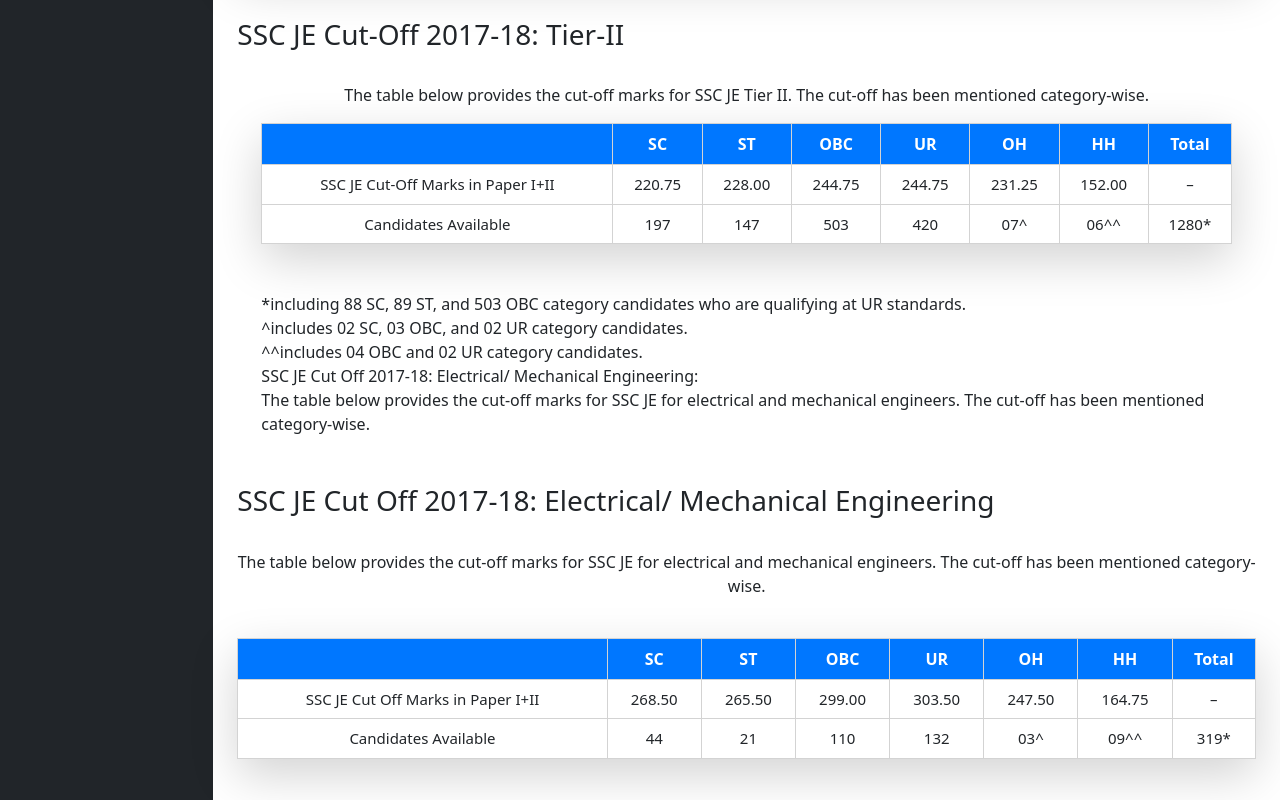
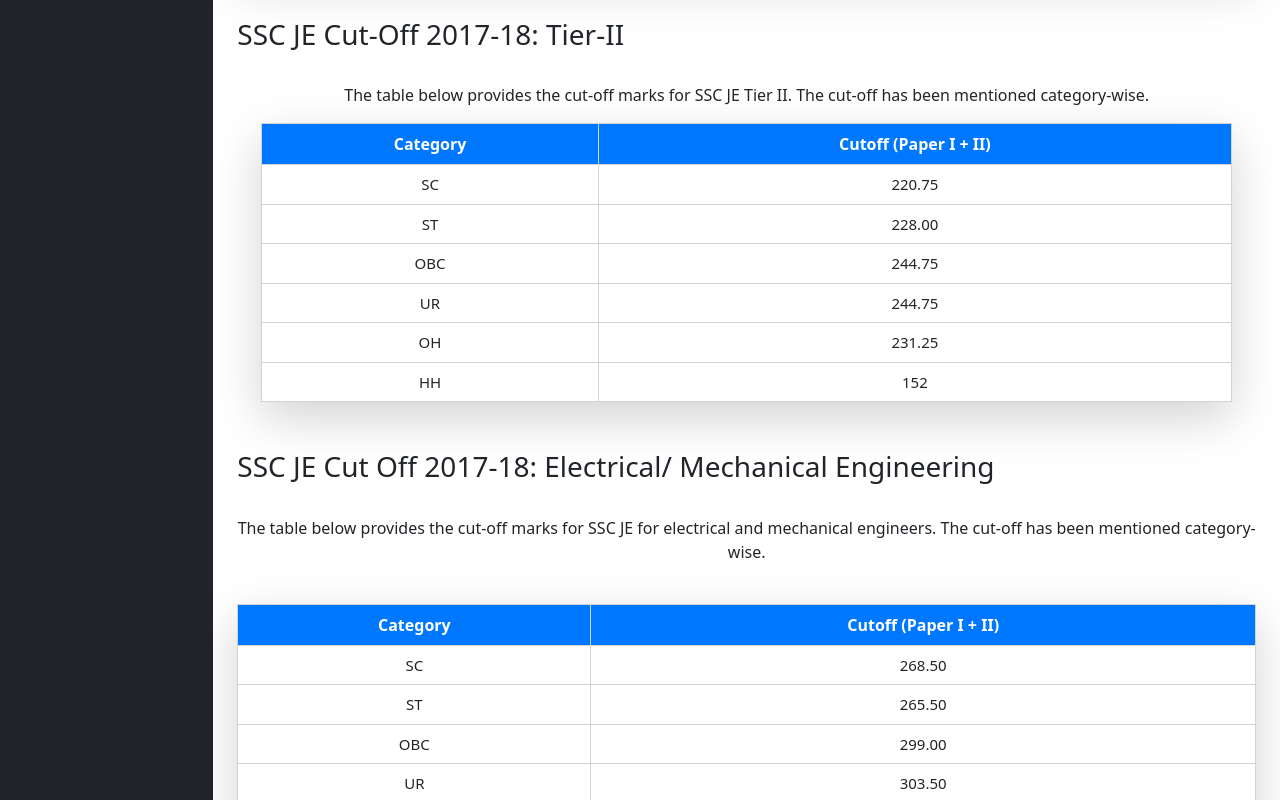
Before and after one commit to DAKSHSATVIK/ExcelMe1, a plain HTML site: page AAAAAAAAA/sscjecutoff.html in a window 1280 px wide. Shown: the part 2000-2800 px from the top of the page. Drawn offline with nearby package versions, Linux system fonts and the light colour scheme.

Commit message:
Update sscjecutoff.html

```diff
--- a/AAAAAAAAA/sscjecutoff.html
+++ b/AAAAAAAAA/sscjecutoff.html
@@ -71,6 +71,7 @@ tr:nth-child(even) {
         .new {
             background-color: lightblue;
         }
+
         @media (max-width: 767px) {
             td {
                 font-size: 11px;
@@ -221,12 +222,16 @@ tr:nth-child(even) {
                 <table class="table shadow-lg p-3 mb-5 bg-body rounded">
                     <tbody style="text-align: center">
                         <tr>
-                            <th style=" background-color: rgb(255, 0, 128); color:white"colspan="3" width="638"><strong>SSC JE Tier-1 Cut Off 2021</strong></td>
+                            <th style=" background-color: rgb(255, 0, 128); color:white" colspan="3" width="638">
+                                <strong>SSC JE Tier-1 Cut Off 2021</strong></td>
                         </tr>
                         <tr>
-                            <td style=" background-color: rgb(0, 119, 255); color:white" width="109"><strong>Category</strong></td>
-                            <td style=" background-color: rgb(0, 119, 255); color:white" width="270"><strong>Civil &amp; Structural Engineering</strong></td>
-                            <td style=" background-color: rgb(0, 119, 255); color:white" width="259"><strong>Electrical/ Mechanical Engineering</strong></td>
+                            <td style=" background-color: rgb(0, 119, 255); color:white" width="109">
+                                <strong>Category</strong></td>
+                            <td style=" background-color: rgb(0, 119, 255); color:white" width="270"><strong>Civil &amp;
+                                    Structural Engineering</strong></td>
+                            <td style=" background-color: rgb(0, 119, 255); color:white" width="259"><strong>Electrical/
+                                    Mechanical Engineering</strong></td>
                         </tr>
                         <tr>
                             <td width="109">General</td>
@@ -269,9 +274,12 @@ tr:nth-child(even) {
                 <table class="table shadow-lg p-3 mb-5 bg-body rounded">
                     <tbody>
                         <tr>
-                            <th style=" background-color: rgb(0, 119, 255); color:white">Category</th style=" background-color: rgb(0, 119, 255); color:white">
-                            <th style=" background-color: rgb(0, 119, 255); color:white">Civil Engineering</th style=" background-color: rgb(0, 119, 255); color:white">
-                            <th style=" background-color: rgb(0, 119, 255); color:white">Electrical/ Mechanical Engineering</th style=" background-color: rgb(0, 119, 255); color:white">
+                            <th style=" background-color: rgb(0, 119, 255); color:white">Category</th
+                                style=" background-color: rgb(0, 119, 255); color:white">
+                            <th style=" background-color: rgb(0, 119, 255); color:white">Civil Engineering</th
+                                style=" background-color: rgb(0, 119, 255); color:white">
+                            <th style=" background-color: rgb(0, 119, 255); color:white">Electrical/ Mechanical
+                                Engineering</th style=" background-color: rgb(0, 119, 255); color:white">
                         </tr>
                         <tr>
                             <td>UR</td>
@@ -314,9 +322,12 @@ tr:nth-child(even) {
                 <table class="table shadow-lg p-3 mb-5 bg-body rounded">
                     <tbody>
                         <tr>
-                            <th style=" background-color: rgb(0, 119, 255); color:white">Category</th style=" background-color: rgb(0, 119, 255); color:white">
-                            <th style=" background-color: rgb(0, 119, 255); color:white">Civil Engineering</th style=" background-color: rgb(0, 119, 255); color:white">
-                            <th style=" background-color: rgb(0, 119, 255); color:white">Electrical/ Mechanical Engineering</th style=" background-color: rgb(0, 119, 255); color:white">
+                            <th style=" background-color: rgb(0, 119, 255); color:white">Category</th
+                                style=" background-color: rgb(0, 119, 255); color:white">
+                            <th style=" background-color: rgb(0, 119, 255); color:white">Civil Engineering</th
+                                style=" background-color: rgb(0, 119, 255); color:white">
+                            <th style=" background-color: rgb(0, 119, 255); color:white">Electrical/ Mechanical
+                                Engineering</th style=" background-color: rgb(0, 119, 255); color:white">
                         </tr>
                         <tr>
                             <td>UR</td>
@@ -370,13 +381,16 @@ tr:nth-child(even) {
                         </tr>
                     </tbody>
                 </table>
-                <h3 class="ssccuth">SSC JE Cutoff 2017-18</h3><br>
+                <h3 class="ssccuth">SSC JE Cutoff 2017-18 : Tier-1</h3><br>
                 <table class="table shadow-lg p-3 mb-5 bg-body rounded">
                     <tbody>
                         <tr>
-                            <th style=" background-color: rgb(0, 119, 255); color:white">Category</th style=" background-color: rgb(0, 119, 255); color:white">
-                            <th style=" background-color: rgb(0, 119, 255); color:white">Civil Engineering</th style=" background-color: rgb(0, 119, 255); color:white">
-                            <th style=" background-color: rgb(0, 119, 255); color:white">Mechanical &amp; Electrical Engineering</th style=" background-color: rgb(0, 119, 255); color:white">
+                            <th style=" background-color: rgb(0, 119, 255); color:white">Category</th
+                                style=" background-color: rgb(0, 119, 255); color:white">
+                            <th style=" background-color: rgb(0, 119, 255); color:white">Civil Engineering</th
+                                style=" background-color: rgb(0, 119, 255); color:white">
+                            <th style=" background-color: rgb(0, 119, 255); color:white">Mechanical &amp; Electrical
+                                Engineering</th style=" background-color: rgb(0, 119, 255); color:white">
                         </tr>
                         <tr>
                             <td>UR</td>
@@ -414,86 +428,95 @@ tr:nth-child(even) {
                 <p style="text-align: center;"> The table below provides the cut-off marks for SSC JE Tier II. The
                     cut-off has been mentioned category-wise.</p>
                 <div class="container col-md-12">
-                <table class="table shadow-lg p-3 mb-5 bg-body rounded smalltext">
+                    <table class="table shadow-lg p-3 mb-5 bg-body rounded">
                         <tbody>
                             <tr>
-                            <th style=" background-color: rgb(0, 119, 255); color:white"></th style=" background-color: rgb(0, 119, 255); color:white">
-                            <th style=" background-color: rgb(0, 119, 255); color:white">SC</th style=" background-color: rgb(0, 119, 255); color:white">
-                            <th style=" background-color: rgb(0, 119, 255); color:white">ST</th style=" background-color: rgb(0, 119, 255); color:white">
-                            <th style=" background-color: rgb(0, 119, 255); color:white">OBC</th style=" background-color: rgb(0, 119, 255); color:white">
-                            <th style=" background-color: rgb(0, 119, 255); color:white">UR</th style=" background-color: rgb(0, 119, 255); color:white">
-                            <th style=" background-color: rgb(0, 119, 255); color:white">OH</th style=" background-color: rgb(0, 119, 255); color:white">
-                            <th style=" background-color: rgb(0, 119, 255); color:white">HH</th style=" background-color: rgb(0, 119, 255); color:white">
-                            <th style=" background-color: rgb(0, 119, 255); color:white">Total</th style=" background-color: rgb(0, 119, 255); color:white">
+                                <th style=" background-color: rgb(0, 119, 255); color:white">Category</th
+                                    style=" background-color: rgb(0, 119, 255); color:white">
+                                <th style=" background-color: rgb(0, 119, 255); color:white">Cutoff (Paper I + II)</th
+                                    style=" background-color: rgb(0, 119, 255); color:white">
+
                             </tr>
                             <tr>
-                            <td>SSC JE Cut-Off Marks in Paper I+II</td>
+                                <td>SC</td>
                                 <td>220.75</td>
-                            <td>228.00</td>
-                            <td>244.75</td>
-                            <td>244.75</td>
-                            <td>231.25</td>
-                            <td>152.00</td>
-                            <td>–</td>
+
                             </tr>
                             <tr>
-                            <td>Candidates Available</td>
-                            <td>197</td>
-                            <td>147</td>
-                            <td>503</td>
-                            <td>420</td>
-                            <td>07^</td>
-                            <td>06^^</td>
-                            <td>1280*</td>
+                                <td>ST</td>
+                                <td>228.00</td>
+
                             </tr>
+                            <tr>
+                                <td>OBC</td>
+                                <td>244.75</td>
+
+                            </tr>
+                            <tr>
+                                <td>UR</td>
+                                <td>244.75</td>
+
+                            </tr>
+                            <tr>
+                                <td>OH</td>
+                                <td>231.25</td>
+
+                            </tr>
+                            <tr>
+                                <td>HH</td>
+                                <td>152</td>
+
+                            </tr>
+
                         </tbody>
                     </table>
-                *including 88 SC, 89 ST, and 503 OBC category candidates who are qualifying at UR standards. <br>
-                ^includes 02 SC, 03 OBC, and 02 UR category candidates. <br>
-                ^^includes 04 OBC and 02 UR category candidates. <br>
-                SSC JE Cut Off 2017-18: Electrical/ Mechanical Engineering: <br>
-                The table below provides the cut-off marks for SSC JE for electrical and mechanical engineers. The
-                cut-off has been mentioned category-wise. <br><br><br></div>
+                </div>
                 <h3 class="ssccuth">SSC JE Cut Off 2017-18: Electrical/ Mechanical Engineering</h3><br>
                 <p style="text-align: center;">The table below provides the cut-off marks for SSC JE for electrical and
                     mechanical engineers. The cut-off has been mentioned category-wise.</p><br>
-                <table class="table shadow-lg p-3 mb-5 bg-body rounded smalltext">
+                    <table class="table shadow-lg p-3 mb-5 bg-body rounded">
                         <tbody>
                             <tr>
-                            <th style=" background-color: rgb(0, 119, 255); color:white"></th style=" background-color: rgb(0, 119, 255); color:white">
-                            <th style=" background-color: rgb(0, 119, 255); color:white">SC</th style=" background-color: rgb(0, 119, 255); color:white">
-                            <th style=" background-color: rgb(0, 119, 255); color:white">ST</th style=" background-color: rgb(0, 119, 255); color:white">
-                            <th style=" background-color: rgb(0, 119, 255); color:white">OBC</th style=" background-color: rgb(0, 119, 255); color:white">
-                            <th style=" background-color: rgb(0, 119, 255); color:white">UR</th style=" background-color: rgb(0, 119, 255); color:white">
-                            <th style=" background-color: rgb(0, 119, 255); color:white">OH</th style=" background-color: rgb(0, 119, 255); color:white">
-                            <th style=" background-color: rgb(0, 119, 255); color:white">HH</th style=" background-color: rgb(0, 119, 255); color:white">
-                            <th style=" background-color: rgb(0, 119, 255); color:white">Total</th style=" background-color: rgb(0, 119, 255); color:white">
+                                <th style=" background-color: rgb(0, 119, 255); color:white">Category</th
+                                    style=" background-color: rgb(0, 119, 255); color:white">
+                                <th style=" background-color: rgb(0, 119, 255); color:white">Cutoff (Paper I + II)</th
+                                    style=" background-color: rgb(0, 119, 255); color:white">
+
                             </tr>
                             <tr>
-                            <td>SSC JE Cut Off Marks in Paper I+II</td>
+                                <td>SC</td>
                                 <td>268.50</td>
-                            <td>265.50</td>
-                            <td>299.00</td>
-                            <td>303.50</td>
-                            <td>247.50</td>
-                            <td>164.75</td>
-                            <td>–</td>
+
                             </tr>
                             <tr>
-                            <td>Candidates Available</td>
-                            <td>44</td>
-                            <td>21</td>
-                            <td>110</td>
-                            <td>132</td>
-                            <td>03^</td>
-                            <td>09^^</td>
-                            <td>319*</td>
+                                <td>ST</td>
+                                <td>265.50</td>
+
                             </tr>
+                            <tr>
+                                <td>OBC</td>
+                                <td>299.00</td>
+
+                            </tr>
+                            <tr>
+                                <td>UR</td>
+                                <td>303.50</td>
+
+                            </tr>
+                            <tr>
+                                <td>OH</td>
+                                <td>247.50</td>
+
+                            </tr>
+                            <tr>
+                                <td>HH</td>
+                                <td>164.75</td>
+
+                            </tr>
+
                         </tbody>
                     </table>
-                *including 05 SC, 03 ST, and 87 OBC category candidates who are qualifying at UR standards. <br>
-                ^includes 03 UR category candidates <br>
-                ^^includes 04 OBC and 05 UR category candidates. <br><br><br>
+                <br><br><br>
                 <h3 class="ssccuth">SSC JE Tier-I Cut-Off 2016-17</h3><br>
                 <p style="text-align: center;">The SSC JE Tier 1 cut-off marks have been provided in the table below.
                     Category-wise cut-off for each department has been mentioned -Electrical, Mechanical, and Civil
@@ -501,9 +524,12 @@ tr:nth-child(even) {
                 <table class="table shadow-lg p-3 mb-5 bg-body rounded">
                     <tbody>
                         <tr>
-                        <td style=" background-color: rgb(0, 119, 255); color:white" width="109"><strong>Category</strong></td>
-                        <td style=" background-color: rgb(0, 119, 255); color:white" width="109"><strong>SSC JE Cut Off -Electrical/Mechanical Engineering</strong></td>
-                        <td style=" background-color: rgb(0, 119, 255); color:white" width="109"><strong>SSC JE Cut Off- Civil Engineering</strong></td>
+                            <td style=" background-color: rgb(0, 119, 255); color:white" width="109">
+                                <strong>Category</strong></td>
+                            <td style=" background-color: rgb(0, 119, 255); color:white" width="109"><strong>SSC JE Cut
+                                    Off -Electrical/Mechanical Engineering</strong></td>
+                            <td style=" background-color: rgb(0, 119, 255); color:white" width="109"><strong>SSC JE Cut
+                                    Off- Civil Engineering</strong></td>
                         </tr>
                         <tr>
                             <td>UR</td>
```
Lines whose indentation alone changed are shown as unchanged.
